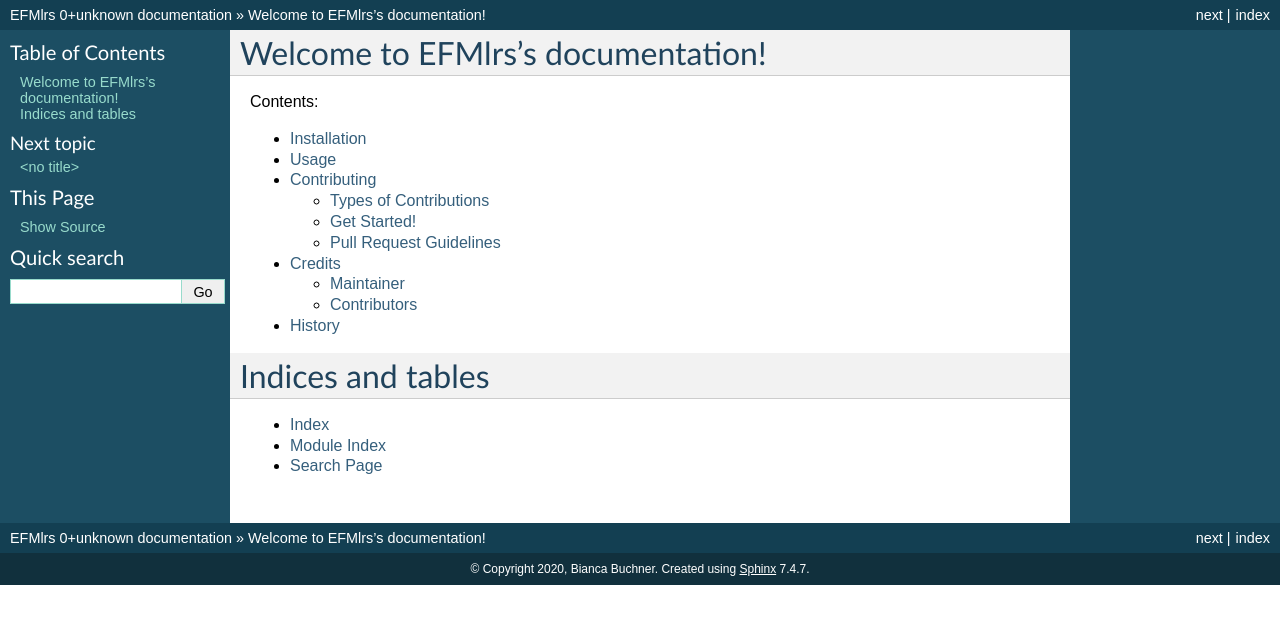
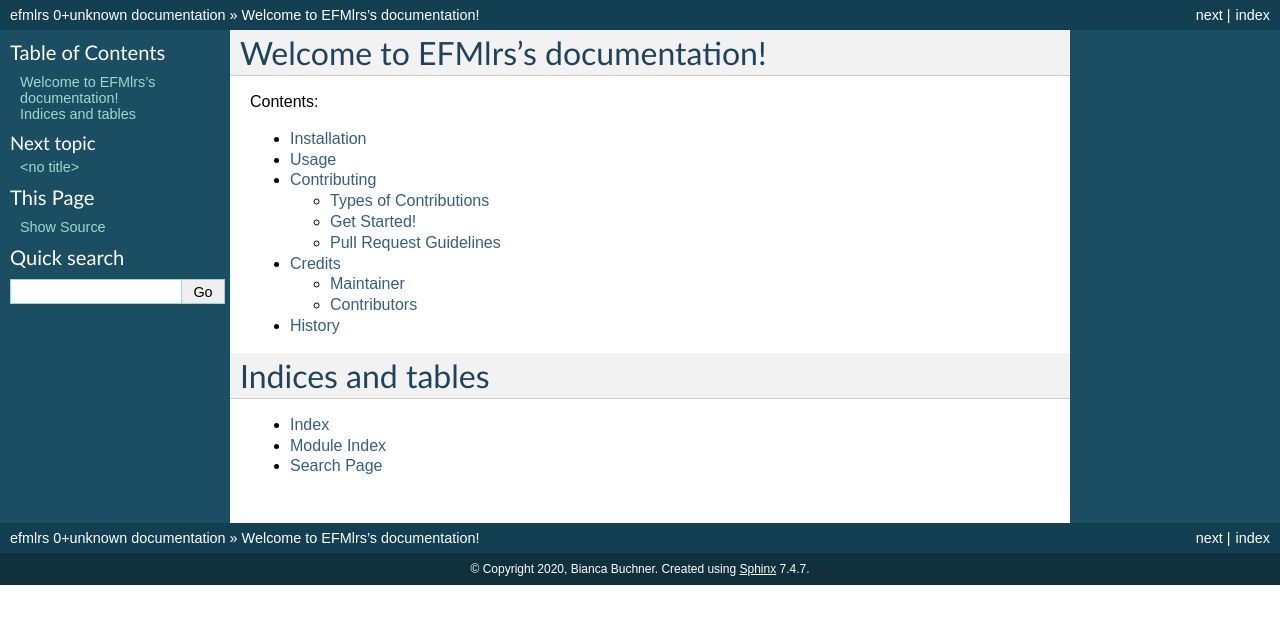
Before and after one commit to BeeAnka/EFMlrs, a Sphinx documentation site: the page built from docs/index.rst, in a window 1280 px wide. Shown: the top 624 px of the page. Built offline with Sphinx 7.4.7, drawn with Linux system fonts in a browser that asks for light colours.

```diff
--- a/docs/conf.py
+++ b/docs/conf.py
@@ -1,4 +1,4 @@
-#!/usr/bin/env python
+#!/usr/bin/env python3
 # -*- coding: utf-8 -*-
 #
 # EFMlrs documentation build configuration file, created by
@@ -55,7 +55,7 @@ source_suffix = '.rst'
 master_doc = 'index'
 
 # General information about the project.
-project = u'EFMlrs'
+project = u'efmlrs'
 copyright = u'2020, Bianca Buchner'
 
 # The version info for the project you're documenting, acts as replacement
@@ -239,7 +239,7 @@ latex_documents = [
 # One entry per manual page. List of tuples
 # (source start file, name, description, authors, manual section).
 man_pages = [
-    ('index', 'EFMlrs',
+    ('index', 'efmlrs',
      u'EFMlrs Documentation',
      [u'Bianca Buchner'], 1)
 ]
@@ -254,10 +254,10 @@ man_pages = [
 # (source start file, target name, title, author,
 #  dir menu entry, description, category)
 texinfo_documents = [
-    ('index', 'EFMlrs',
+    ('index', 'efmlrs',
      u'EFMlrs Documentation',
      u'Bianca Buchner',
-     'EFMlrs',
+     'efmlrs',
      'One line description of project.',
      'Miscellaneous'),
 ]
```
Also changed, not shown: 1 other file.
